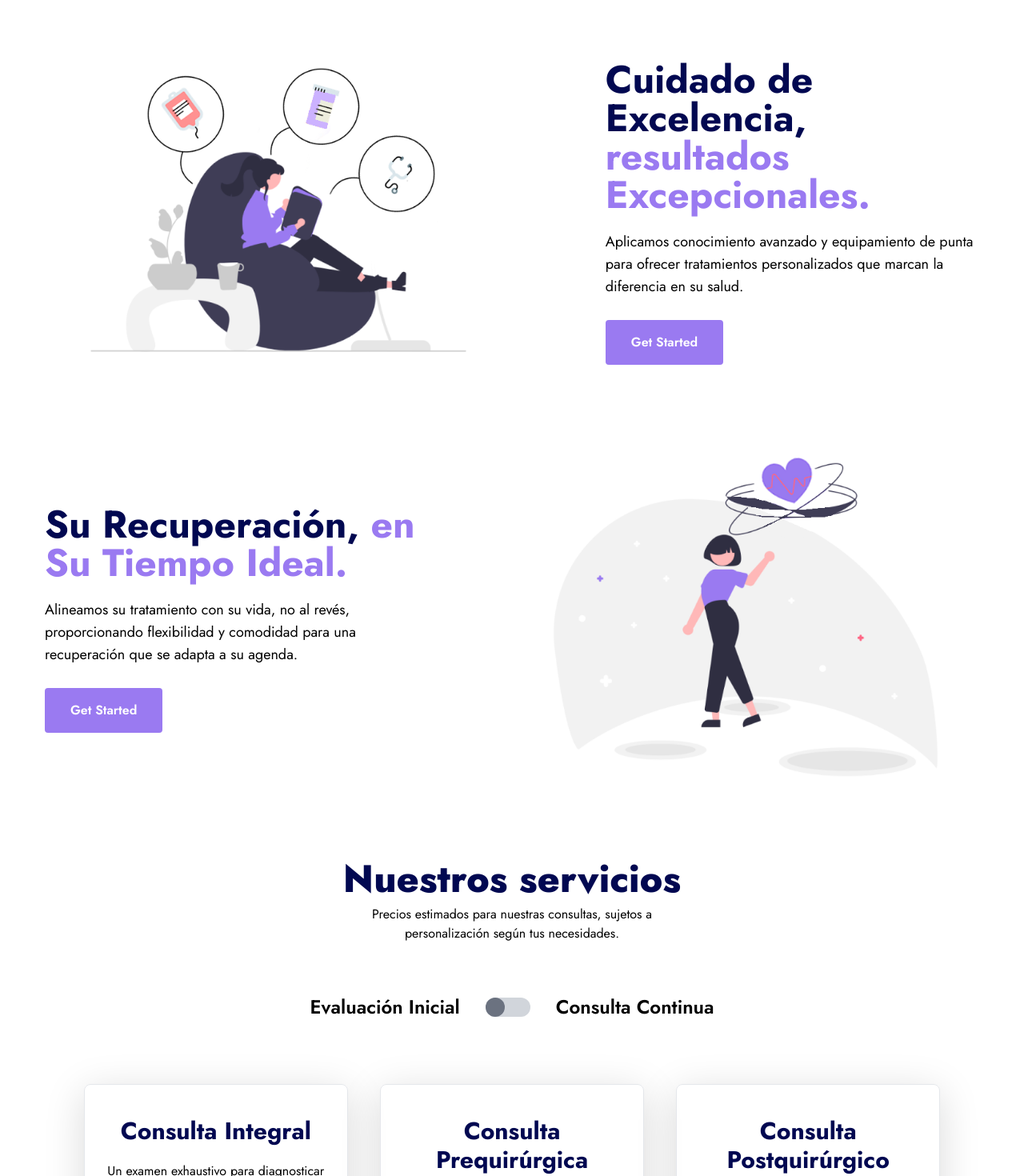
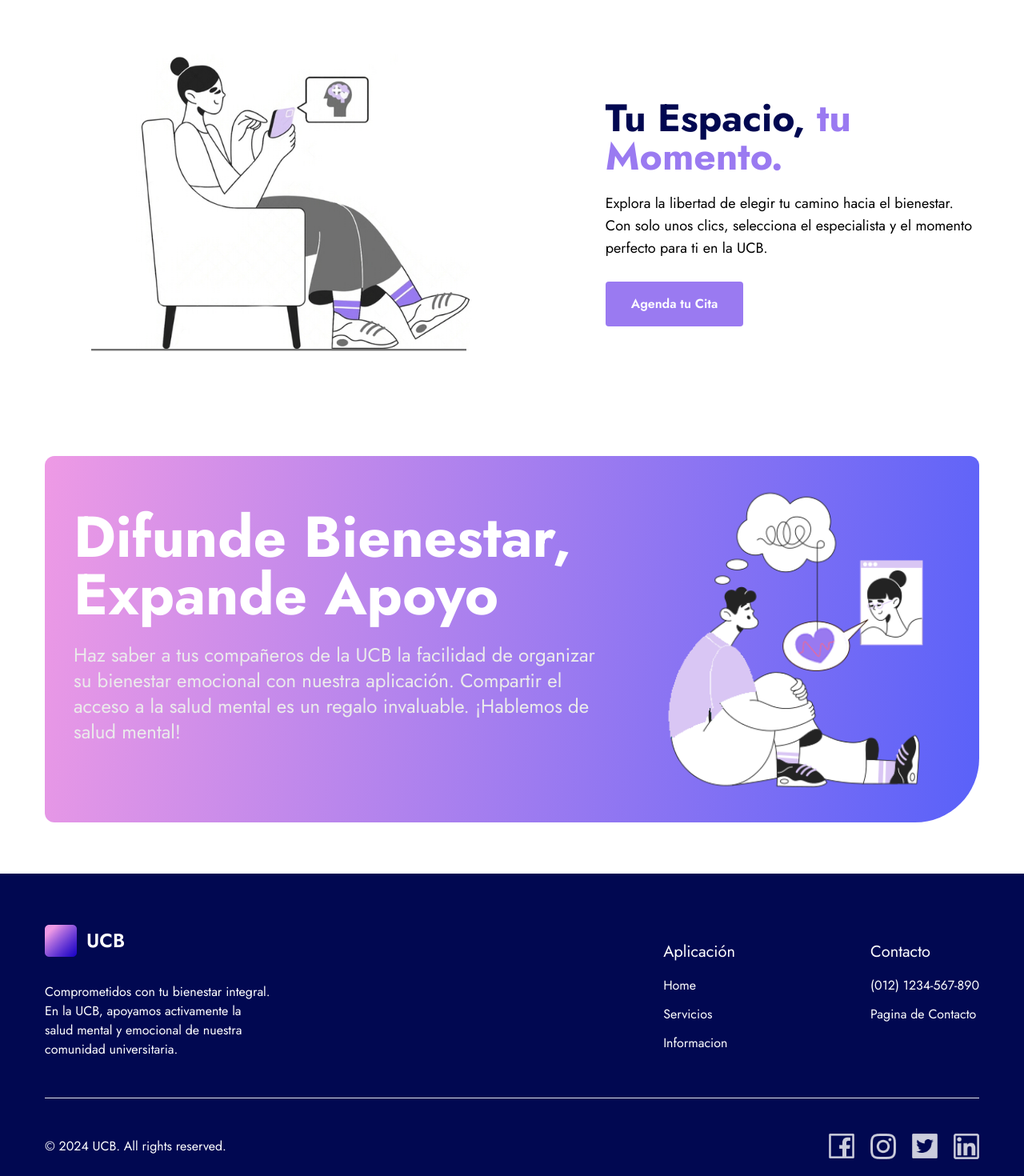
Before and after one commit to 615Alberto615/SeguridadFront, a React (Vite) app: page / in a window 1280 px wide. Shown: the part 1200-2670 px from the top of the page at 80% size. Built offline with nearby package versions, Linux system fonts and the light colour scheme.

Commit message:
home terminado

```diff
--- a/src/App.jsx
+++ b/src/App.jsx
@@ -4,7 +4,7 @@ import Home from './components/Home'
 import Informacion from './components/Informacion'
 import Navbar from './components/Navbar'
 import About from './components/About'
-import Princing from './components/Pricing'
+
 import Newsletter from './components/Newsletter'
 import Fotter from './components/Fotter'
 import { Routes, Route } from 'react-router-dom'; // Importa Routes y Route
@@ -14,7 +14,7 @@ function App() {
     <>
       <Navbar/>
       <Routes>
-        <Route path="/" element={<><Home/><Informacion/><About/><Princing/><Newsletter/><Fotter/></>} />
+        <Route path="/" element={<><Home/><Informacion/><About/><Newsletter/><Fotter/></>} />
 
         {/* <Route path="/pacientes" element={<Pacientes />} /> */}
       </Routes>
--- a/src/components/About.jsx
+++ b/src/components/About.jsx
@@ -1,5 +1,5 @@
-import about from "../assets/about2.png";
-import about2 from "../assets/ab3.png";
+import about from "../assets/about.jpg";
+
 import {motion} from 'framer-motion';
 import {fadeIn } from '../variants';
 const About = () => {
@@ -20,40 +20,16 @@ const About = () => {
                 initial='hidden'
                 whileInView={'show'}
                 viewport={{once:false,amount:0.7}}
-
                 className="md:w-2/5">
-                    <h2 className="md:text-5xl font-bold text-primary mb-5 leading-normal">Cuidado de Excelencia,
-                    <span className="text-secondary"> resultados Excepcionales.</span></h2>
-                    <p className="text-tariary text-lg mb-7">Aplicamos conocimiento avanzado y equipamiento de punta para ofrecer tratamientos personalizados que marcan la diferencia en su salud.</p>
-                        <button className="btnPrimary">Get Started</button>
+                    <h2 className="md:text-5xl font-bold text-primary mb-5 leading-normal">Tu Espacio,
+                    <span className="text-secondary"> tu Momento.</span></h2>
+                    <p className="text-tariary text-lg mb-7">Explora la libertad de elegir tu camino hacia el bienestar. Con solo unos clics, selecciona el especialista y el momento perfecto para ti en la UCB.</p>
+                        <button className="btnPrimary">Agenda tu Cita</button>
                 </motion.div>
             </div>
 
 
-            {/* segunda*/}
-            <div className="flex flex-col md:flex-row-reverse justify-between items-center gap-8">
-                <motion.div
-                variants={fadeIn('up',0.2)}
-                initial='hidden'
-                whileInView={'show'}
-                viewport={{once:false,amount:0.7}}
 
-                className="md:w-1/2">
-                    <img src={about2} alt="" />
-                </motion.div>
-                <motion.div
-                variants={fadeIn('right',0.2)}
-                initial='hidden'
-                whileInView={'show'}
-                viewport={{once:false,amount:0.7}}
-
-                className="md:w-2/5">
-                    <h2 className="md:text-5xl font-bold text-primary mb-5 leading-normal">Su Recuperación,
-                    <span className="text-secondary"> en Su Tiempo Ideal.</span></h2>
-                    <p className="text-tariary text-lg mb-7">Alineamos su tratamiento con su vida, no al revés, proporcionando flexibilidad y comodidad para una recuperación que se adapta a su agenda.</p>
-                        <button className="btnPrimary">Get Started</button>
-                </motion.div>
-            </div>
         </div>
     );
 };
--- a/src/components/Fotter.jsx
+++ b/src/components/Fotter.jsx
@@ -10,43 +10,31 @@ const Fotter = () => {
                 <div className="md:w-1/2 space-y-8">
                     <a href="/" className="text-2xl font-semibold flex items-center space-x-3 text-primary">
                         <img src={logo} alt="" className="w-10 inline-block items-center"/>
-                        <span className="text-white">XYZ</span>
+                        <span className="text-white">UCB</span>
                     </a>
-                    <p className="md:w-1/2">Reciba las últimas actualizaciones en tratamientos ORL y consejos para su salud auditiva y respiratoria directamente en su correo.</p>
-                    <div>
-                        <input type="email" name="email" id="email" placeholder="Your email" className="bg-[#9a7af159] py-2 px-4 rounded-md
-                        focus:outline-none"/>
-                        <input type="submit" value="Suscribirse" className="px-4 py-2 bg-secondary rounded-md -ml-2 cursor-pointer hover:bg-white
-                        hover:text-primary duration-300 transition-all"/>
-                    </div>
+                    <p className="md:w-1/2">Comprometidos con tu bienestar integral. En la UCB, apoyamos activamente la salud mental y emocional de nuestra comunidad universitaria.</p>
+
                 </div>
                 {/* nav fot */}
                 <div className="md:w-1/2 flex flex-col md:flex-row flex-wrap justify-between gap-8 items-start">
                     <div className="space-y-4 mt-5">
-                        <h4 className="text-xl">Plataform</h4>
+                    </div>
+                    <div className="space-y-4 mt-5">
+                    <h4 className="text-xl">Aplicación</h4>
                         <ul className="space-y-3">
-                            <a href="/" className="block hover:text-gray-300">Overview</a>
-                            <a href="/" className="block hover:text-gray-300">Features</a>
-                            <a href="/" className="block hover:text-gray-300">About</a>
-                            <a href="/" className="block hover:text-gray-300">Pricing</a>
+                            <a href="/" className="block hover:text-gray-300">Home</a>
+                            <a href="/" className="block hover:text-gray-300">Servicios</a>
+                            <a href="/" className="block hover:text-gray-300">Informacion</a>
                         </ul>
                     </div>
                     <div className="space-y-4 mt-5">
-                        <h4 className="text-xl">Help</h4>
-                        <ul className="space-y-3">
-                            <a href="/" className="block hover:text-gray-300">How does it works?</a>
-                            <a href="/" className="block hover:text-gray-300">Where to ask question?</a>
-                            <a href="/" className="block hover:text-gray-300">How to play?</a>
-                            <a href="/" className="block hover:text-gray-300">What is needed for this?</a>
-                        </ul>
-                    </div>
-                    <div className="space-y-4 mt-5">
-                        <h4 className="text-xl">Contact</h4>
+                        <h4 className="text-xl">Contacto</h4>
                         <ul className="space-y-3 ">
                             <p className=" hover:text-gray-300">(012) 1234-567-890</p>
-                            <p className=" hover:text-gray-300">123 xyz xyz</p>
-                            <p className=" hover:text-gray-300">qwuerybaihefv, qiwu - hrebcl</p>
-                            <p className=" hover:text-gray-300">q095467</p>
+                            <p className=" hover:text-gray-300"></p>
+                            <a href="https://lpz.ucb.edu.bo/contacto/" target="_blank" rel="noopener noreferrer">
+                                <p className=" hover:text-gray-300">Pagina de Contacto</p>
+                            </a>
                         </ul>
                     </div>
                 </div>
@@ -54,12 +42,20 @@ const Fotter = () => {
             <hr/>
 
             <div className='flex flex-col sm:flex-row gap-8 sm:items-center justify-between my-8'>
-                <p className="text-center py-4">© 2021 XYZ. All rights reserved.</p>
+                <p className="text-center py-4">© 2024 UCB. All rights reserved.</p>
                 <div className='flex items-center space-x-5'>
-                    <img src={fb} alt="" className='w-8 cursor-pointer hover:-translate-y-4 transition-all duration-300'/>
-                    <img src={ig} alt="" className='w-8 cursor-pointer hover:-translate-y-4 transition-all duration-300'/>
-                    <img src={tw} alt="" className='w-8 cursor-pointer hover:-translate-y-4 transition-all duration-300'/>
-                    <img src={lk} alt="" className='w-8 cursor-pointer hover:-translate-y-4 transition-all duration-300'/>
+                <a href="https://www.facebook.com/UCB.BOLIVIA/" target="_blank" rel="noopener noreferrer">
+                    <img src={fb} alt="Facebook" className='w-8 cursor-pointer hover:-translate-y-4 transition-all duration-300'/>
+                </a>
+                <a href="https://www.instagram.com/ucb.lapaz/" target="_blank" rel="noopener noreferrer">
+                    <img src={ig} alt="Insta" className='w-8 cursor-pointer hover:-translate-y-4 transition-all duration-300'/>
+                </a>
+                <a href="https://twitter.com/UCBLaPaz" target="_blank" rel="noopener noreferrer">
+                    <img src={tw} alt="X" className='w-8 cursor-pointer hover:-translate-y-4 transition-all duration-300'/>
+                </a>
+                <a href="https://bo.linkedin.com/company/ucb-lapaz" target="_blank" rel="noopener noreferrer">
+                    <img src={lk} alt="link" className='w-8 cursor-pointer hover:-translate-y-4 transition-all duration-300'/>
+                </a>
                 </div>
             </div>
         </div>
--- a/src/components/Home.jsx
+++ b/src/components/Home.jsx
@@ -7,7 +7,7 @@ const Home = () => {
             <Banner banner={logo} heading="Apoyo Psicológico UCB"
             subheading="Con nuestra plataforma, facilitamos el acceso a atención psicoterapéutica y
             apoyo psicológico para estudiantes y personal de la UCB, garantizando privacidad y atención profesional."
-            bt1={'Reserva tu Cita'}/>
+            bt1={'Agenda tu Cita'}/>
 
         </div>
     );
--- a/src/components/Informacion.jsx
+++ b/src/components/Informacion.jsx
@@ -69,7 +69,7 @@
         const cardFrontStyle = `${cardStyle} bg-[rgba(255,255,255,0.04)] flex-col p-8`;
         const cardBackStyle = `${cardStyle}  text-base text-tartiary`;
         // Ajustar tamaño de imagen del tercer card con una clase específica
-        const imageSizeClass = image === ov3 ? 'w-2/5' : 'w-1/2';
+        const imageSizeClass = image === ov3 ? 'w-2/5' : 'w-40';
 
         return (
             <div className={cardContainerStyle} onClick={flipCard}>
--- a/src/components/Navbar.jsx
+++ b/src/components/Navbar.jsx
@@ -16,7 +16,7 @@ const Navbar = () => {
     {link: "Home", path: "home", type: "scroll"},
     {link: "Servicios", path: "servicios", type: "scroll"},
     {link: "Información", path: "informacion", type: "scroll"},
-    {link: "Precios", path: "precios", type: "scroll"},
+
 
   ]
 
--- a/src/components/Newsletter.jsx
+++ b/src/components/Newsletter.jsx
@@ -4,7 +4,7 @@ import ban from "../assets/shareff2.png";
 const Newsletter = () => {
   return (
     <div className="md:px-14 p-4 max-w-screen-2xl mx-auto my-12">
-        <Banner banner={ban} heading="Comparte Salud, Comparte Beneficios" subheading="Tu salud es importante para nosotros y también la de tus seres queridos. Recomienda nuestra clínica a tus amigos y familiares y disfruten juntos de beneficios exclusivos en sus próximas consultas. Porque cuidar de los tuyos nunca fue tan gratificante." bt1={"Tengo un código"} bt2={"Como obtener un código"} />
+        <Banner banner={ban} heading="Difunde Bienestar, Expande Apoyo" subheading="Haz saber a tus compañeros de la UCB la facilidad de organizar su bienestar emocional con nuestra aplicación. Compartir el acceso a la salud mental es un regalo invaluable. ¡Hablemos de salud mental!" />
     </div>
   );
 }
```
Also changed, not shown: src/assets/ab.jpg (added), src/assets/about.jpg (added).
